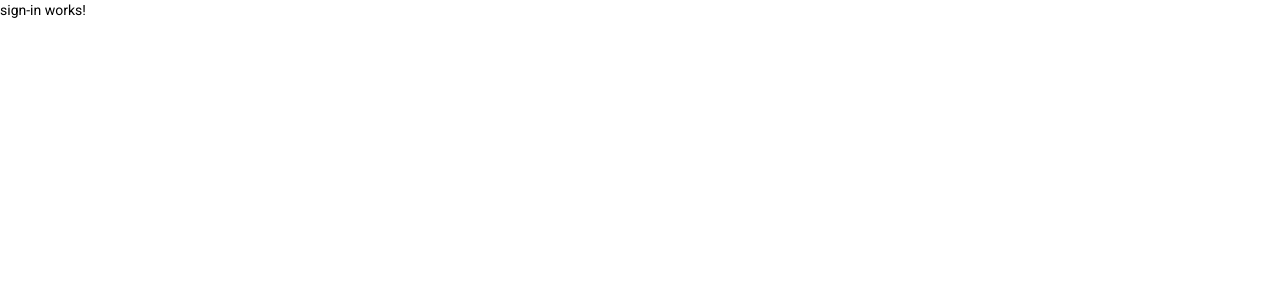
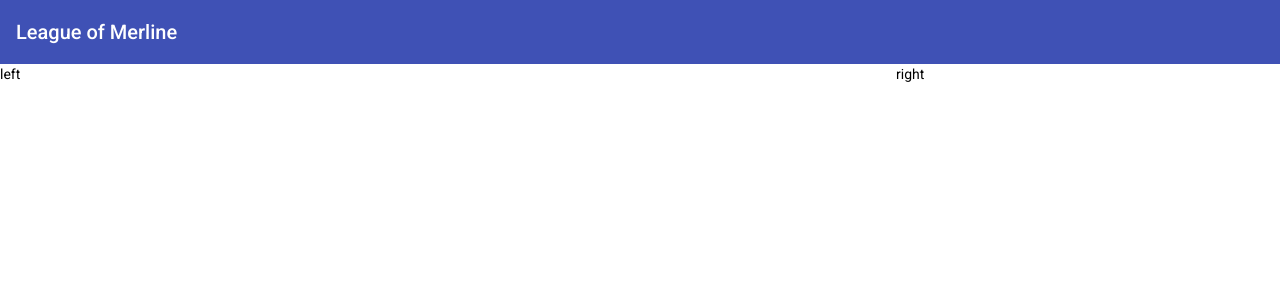
Before and after one commit to PixDay/League-of-Merline, an Angular app in the folder Web/: page /sign-in in a window 1280 px wide. Shown: the top 300 px of the page. Built offline with nearby package versions, Linux system fonts and the light colour scheme.

Commit message:
[MODIFIED] - Apply flex layout rules for sign-in page

```diff
--- a/Web/src/app/app.module.ts
+++ b/Web/src/app/app.module.ts
@@ -7,6 +7,9 @@ import { BrowserAnimationsModule } from '@angular/platform-browser/animations';
 import { FlexLayoutModule } from '@angular/flex-layout';
 import { SignInComponent } from './components/sign-in/sign-in.component';
 import { SignUpComponent } from './components/sign-up/sign-up.component';
+
+// Angular Material Components
+import { MatToolbarModule } from '@angular/material/toolbar';
 
 @NgModule({
   declarations: [
@@ -18,7 +21,8 @@ import { SignUpComponent } from './components/sign-up/sign-up.component';
     BrowserModule,
     AppRoutingModule,
     BrowserAnimationsModule,
-    FlexLayoutModule
+    FlexLayoutModule,
+    MatToolbarModule
   ],
   providers: [],
   bootstrap: [AppComponent]
--- a/Web/src/app/components/sign-in/sign-in.component.html
+++ b/Web/src/app/components/sign-in/sign-in.component.html
@@ -1 +1,9 @@
-<p>sign-in works!</p>
+<mat-toolbar color="primary">
+    <mat-toolbar-row>
+    <span>League of Merline</span>
+    </mat-toolbar-row>
+</mat-toolbar>
+<div fxLayout="row" fxLayoutAlign="start stretch" fxFill>
+    <div fxFlex="70%">left</div>
+    <div>right</div>
+</div>
--- a/Web/src/styles.css
+++ b/Web/src/styles.css
@@ -1,4 +1,9 @@
 /* You can add global styles to this file, and also import other style files */
 
-html, body { height: 100%; }
+html, body { height: 96.5%; width: 100%;}
 body { margin: 0; font-family: Roboto, "Helvetica Neue", sans-serif; }
+
+.div-full {
+    width: 100%;
+    height: 100%;
+}
```
